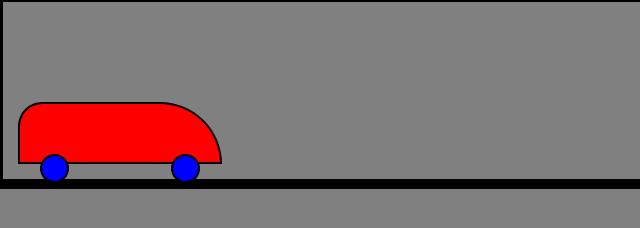
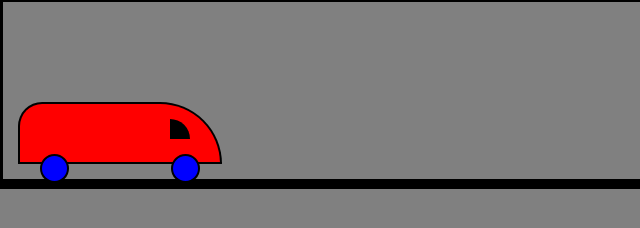
Before and after one commit to Cl0seup/gamesup, a plain HTML site: page games.html in a window 1280 px wide. Shown: the part 834-1062 px from the top of the page, 0-640 px from the left. Drawn offline with Linux system fonts and the light colour scheme.

Commit message:
Update games.html

```diff
--- a/games.html
+++ b/games.html
@@ -30,7 +30,7 @@
 		<div class="car">
 			<div class="w1"></div>
 			<div class="w2"></div>
-			<!--div class="square"></div-->
+			<div class="square"></div>
 		</div>
 	</div>
 	<div class="gun"></div>
```
